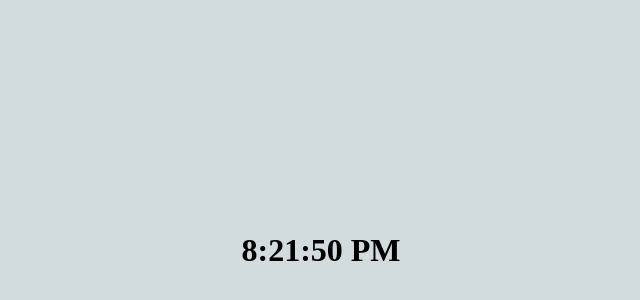
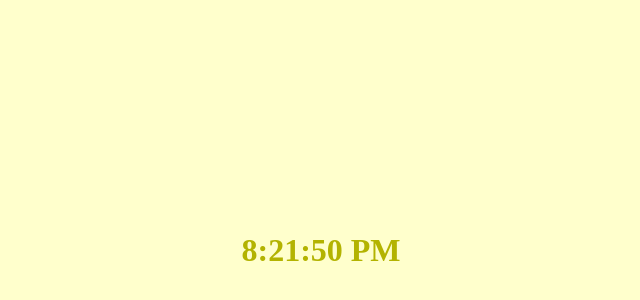
Before and after one commit to MuhammadTalha123/digital_clock, a React (Create React App) app: page / in a window 1280 px wide. Shown: the part 150-450 px from the top of the page, without its empty margins (319-959 px from the left). Built offline with nearby package versions, Linux system fonts and the light colour scheme.

Commit message:
color of time

```diff
--- a/src/index.css
+++ b/src/index.css
@@ -2,7 +2,11 @@
   margin: 0;
   padding: 0;
   box-sizing: border-box;
-  background-color: #d2dbdd;
+  background-color: #ffffcc;
+}
+
+h1 {
+  color: #b3b300;
 }
 
 div {
```
